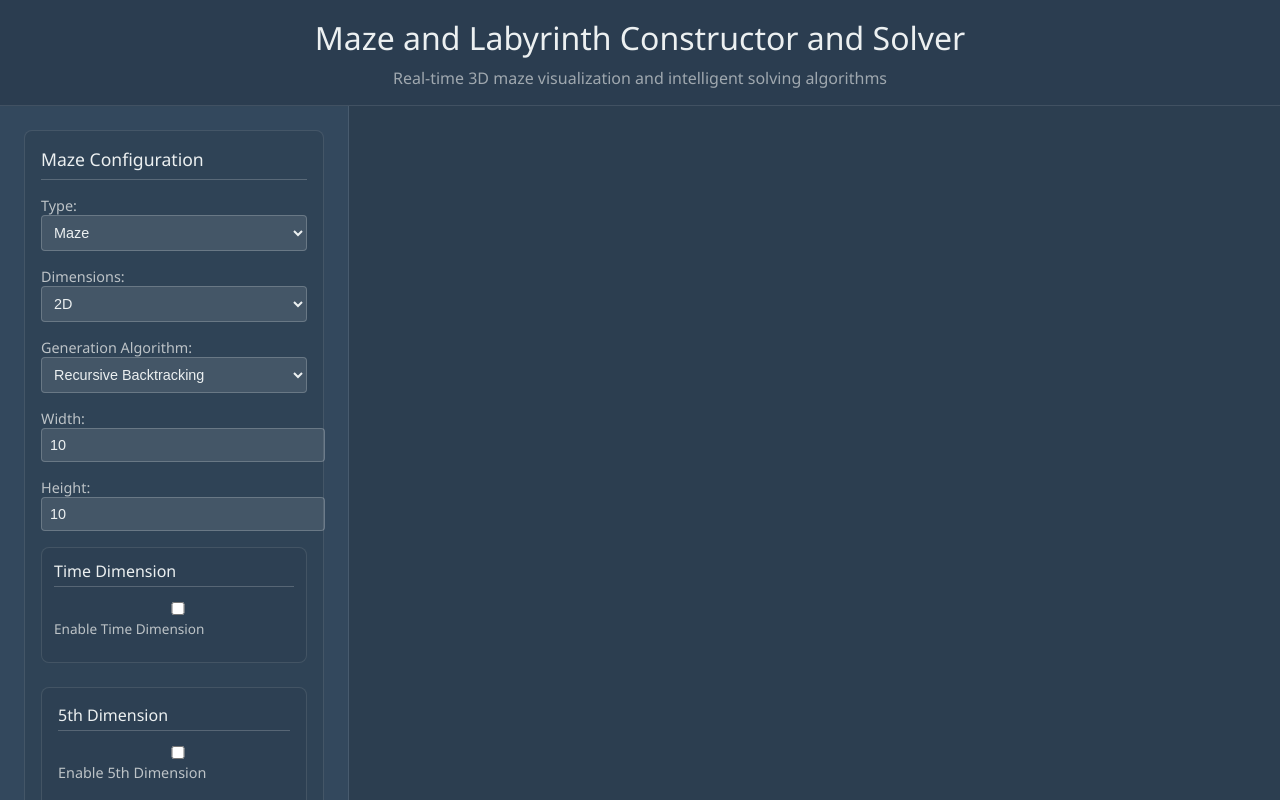
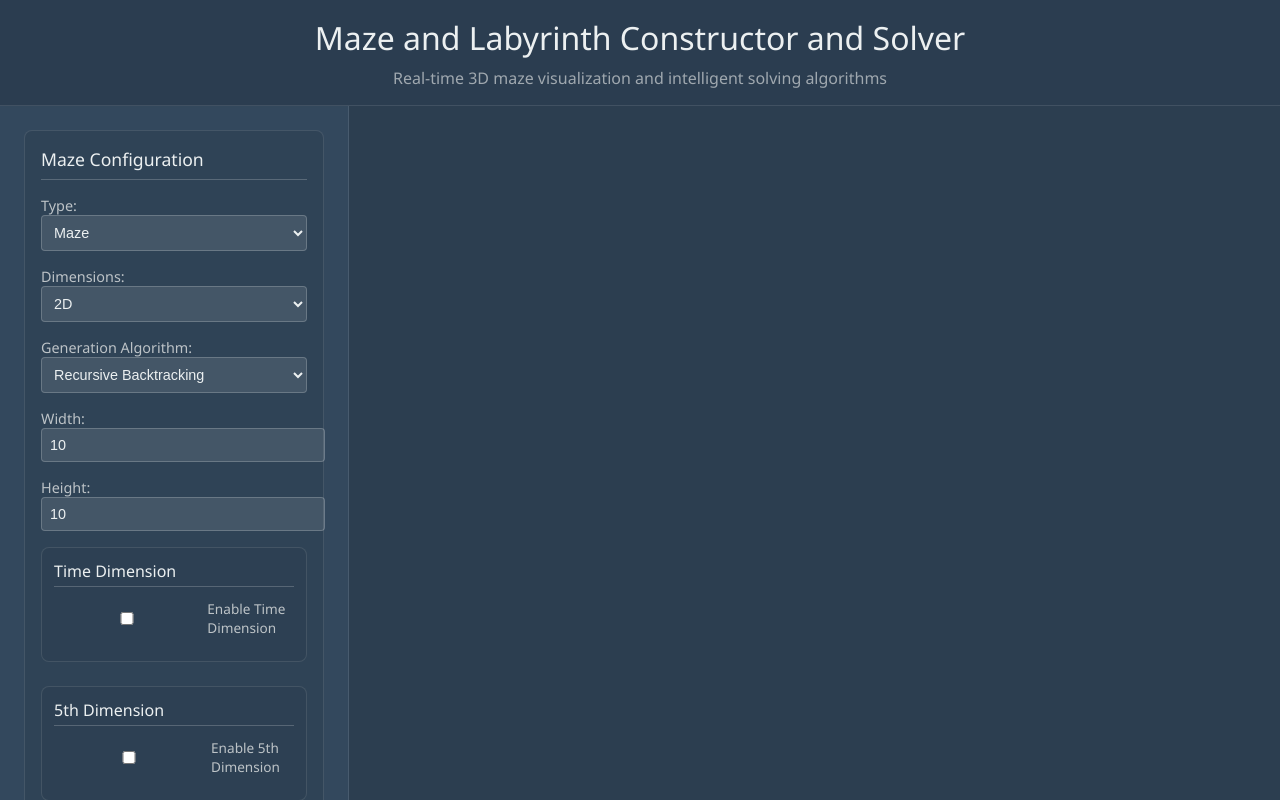
Before and after one commit to MYOBmarknelson/maze-solver, a React (Vite) app: page / in a window 1280 px wide. Shown: the top 800 px of the page. Built offline with nearby package versions, Linux system fonts and the light colour scheme.

Commit message:
adjust checkboxes

```diff
--- a/src/App.css
+++ b/src/App.css
@@ -82,8 +82,25 @@
   margin-bottom: 0.75rem;
 }
 
-.time-dimension-section .control-group label {
+.time-dimension-section .control-group label,
+.fifth-dimension-section .control-group label {
+  display: flex;
+  align-items: center;
+  gap: 0.5rem;
+  margin-bottom: 0.5rem;
   font-size: 0.85rem;
+  color: #bdc3c7;
+  font-weight: 500;
+}
+
+/* Compact fifth dimension section */
+.fifth-dimension-section {
+  padding: 0.75rem;
+  margin-bottom: 1.5rem;
+}
+
+.fifth-dimension-section .control-group {
+  margin-bottom: 0.75rem;
 }
 
 .control-group {
--- a/src/App.tsx
+++ b/src/App.tsx
@@ -533,7 +533,7 @@ const App: React.FC = () => {
               )}
             </div>
 
-            <div className="control-section">
+            <div className="control-section fifth-dimension-section">
               <h4>5th Dimension</h4>
               <div className="control-group">
                 <label>
```
